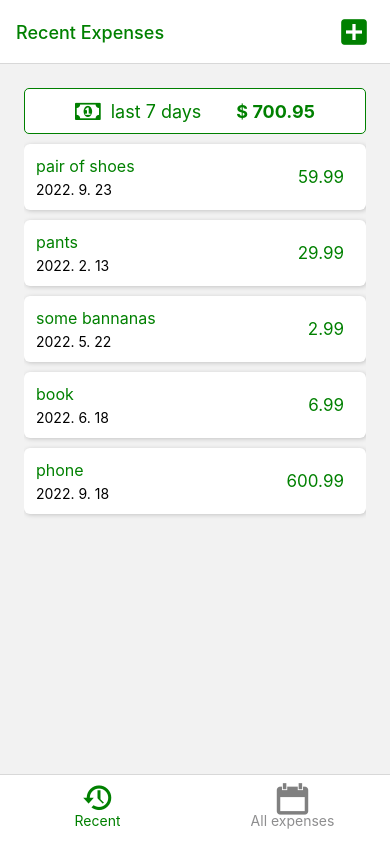
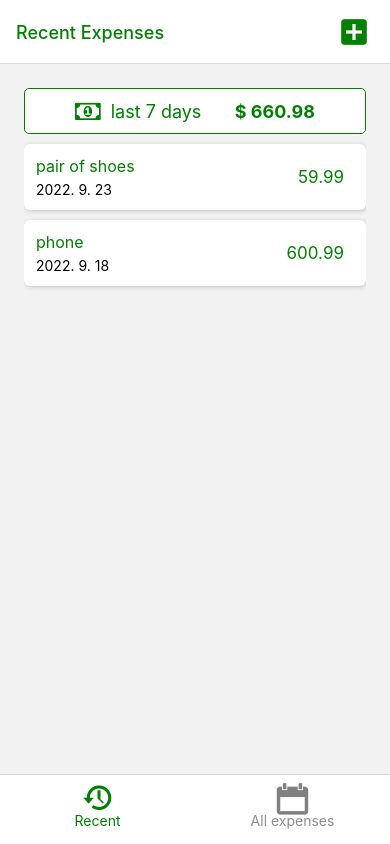
Before and after one commit to DusanVulic/Expense-tracker, a React Native app: screen /RecentExpenses in a window 390 px wide. Built offline with nearby package versions, Linux system fonts and the light colour scheme.

Commit message:
using context trough app

```diff
--- a/App.js
+++ b/App.js
@@ -17,6 +17,8 @@ import { GlobalStyles } from "./constants/styles";
 //importing icons
 import { Entypo } from "@expo/vector-icons";
 import IconButton from "./UI/IconButton";
+//context provider
+import ExpensesContextProvider from "./store/expenses-context";
 
 const Stack = createNativeStackNavigator();
 const BottomTabs = createBottomTabNavigator();
@@ -85,6 +87,7 @@ export default function App() {
   return (
     <>
       <StatusBar style="auto" />
+      <ExpensesContextProvider>
         <NavigationContainer>
           <Stack.Navigator
             screenOptions={{
@@ -104,6 +107,7 @@ export default function App() {
             />
           </Stack.Navigator>
         </NavigationContainer>
+      </ExpensesContextProvider>
     </>
   );
 }
--- a/components/ExpensesOutput.js
+++ b/components/ExpensesOutput.js
@@ -4,43 +4,10 @@ import ExpensesList from "./ExpensesList";
 import ExpensesSummary from "./ExpensesSummary";
 
 const ExpensesOutput = ({ expenses, expensesPeriod }) => {
-  const DUMMY_EXPENSES = [
-    {
-      id: "e1",
-      description: "pair of shoes",
-      amount: 59.99,
-      date: new Date("2022-09-23"),
-    },
-    {
-      id: "e2",
-      description: "pants",
-      amount: 29.99,
-      date: new Date("2022-02-13"),
-    },
-    {
-      id: "e3",
-      description: "some bannanas",
-      amount: 2.99,
-      date: new Date("2022-05-22"),
-    },
-    {
-      id: "e4",
-      description: "book",
-      amount: 6.99,
-      date: new Date("2022-06-18"),
-    },
-    {
-      id: "e5",
-      description: "phone",
-      amount: 600.99,
-      date: new Date("2022-09-18"),
-    },
-  ];
-
   return (
     <View style={styles.container}>
-      <ExpensesSummary expenses={DUMMY_EXPENSES} periodName={expensesPeriod} />
-      <ExpensesList expenses={DUMMY_EXPENSES} />
+      <ExpensesSummary expenses={expenses} periodName={expensesPeriod} />
+      <ExpensesList expenses={expenses} />
     </View>
   );
 };
--- a/screens/AllExpenses.js
+++ b/screens/AllExpenses.js
@@ -1,9 +1,14 @@
-import React from "react";
+import React, { useContext } from "react";
 import { Text } from "react-native";
 import ExpensesOutput from "./../components/ExpensesOutput";
+import { ExpensesContext } from "./../store/expenses-context";
 
 const AllExpenses = () => {
-  return <ExpensesOutput expensesPeriod="total" />;
+  const expenseCtx = useContext(ExpensesContext);
+
+  return (
+    <ExpensesOutput expenses={expenseCtx.expenses} expensesPeriod="total" />
+  );
 };
 
 export default AllExpenses;
--- a/screens/RecentExpenses.js
+++ b/screens/RecentExpenses.js
@@ -1,8 +1,19 @@
-import React from "react";
+import React, { useContext } from "react";
 import { Text } from "react-native";
+import { ExpensesContext } from "../store/expenses-context";
+import { getDateMinusDays } from "../util/date";
 import ExpensesOutput from "./../components/ExpensesOutput";
 const RecentExpenses = () => {
-  return <ExpensesOutput expensesPeriod="last 7 days" />;
+  const expenseCtx = useContext(ExpensesContext);
+
+  const recentExpenses = expenseCtx.expenses.filter((expense) => {
+    const today = new Date();
+    const date7DaysAgo = getDateMinusDays(today, 7);
+    return expense.date > date7DaysAgo;
+  });
+  return (
+    <ExpensesOutput expenses={recentExpenses} expensesPeriod="last 7 days" />
+  );
 };
 
 export default RecentExpenses;
--- a/store/expenses-context.js
+++ b/store/expenses-context.js
@@ -51,6 +51,9 @@ const expensesReducer = (state, action) => {
     updatedExpenses[updatedExpenses] = updatedExpense;
     return updatedExpenses;
   }
+  if (action.type === "DELETE") {
+    return state.filter((expense) => expense.id !== action.payload);
+  }
   return state;
 };
 
@@ -69,7 +72,18 @@ const ExpensesContextProvider = ({ children }) => {
     dispatch({ type: "UPDATE", payload: { id: id, data: expenseData } });
   };
 
-  return <ExpensesContext.Provider>{children}</ExpensesContext.Provider>;
+  const value = {
+    expenses: state,
+    addExpense: addExpense,
+    deleteExpense: deleteExpense,
+    updateExpense: updateExpense,
+  };
+
+  return (
+    <ExpensesContext.Provider value={value}>
+      {children}
+    </ExpensesContext.Provider>
+  );
 };
 
 export default ExpensesContextProvider;
--- a/util/date.js
+++ b/util/date.js
@@ -1,3 +1,7 @@
 export const getFormatedDate = (date) => {
     return `${date.getFullYear()}. ${date.getMonth() + 1}. ${date.getDate()}`;
 };
+
+export const getDateMinusDays = (date, days) => {
+    return new Date(date.getFullYear(), date.getMonth(), date.getDate() - days);
+};
```
Lines whose indentation alone changed are shown as unchanged.
